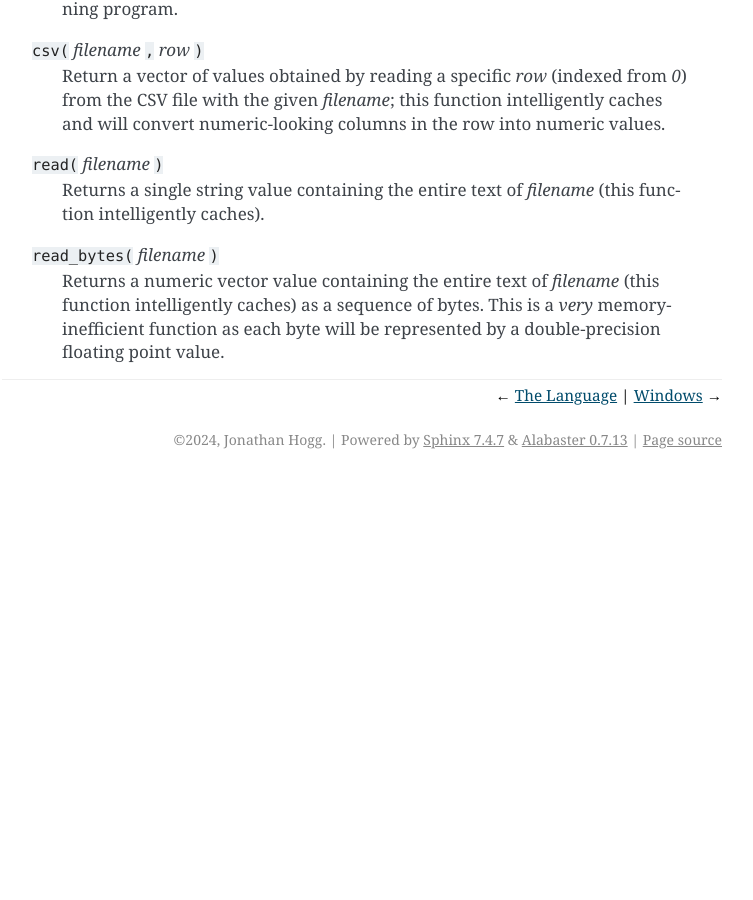
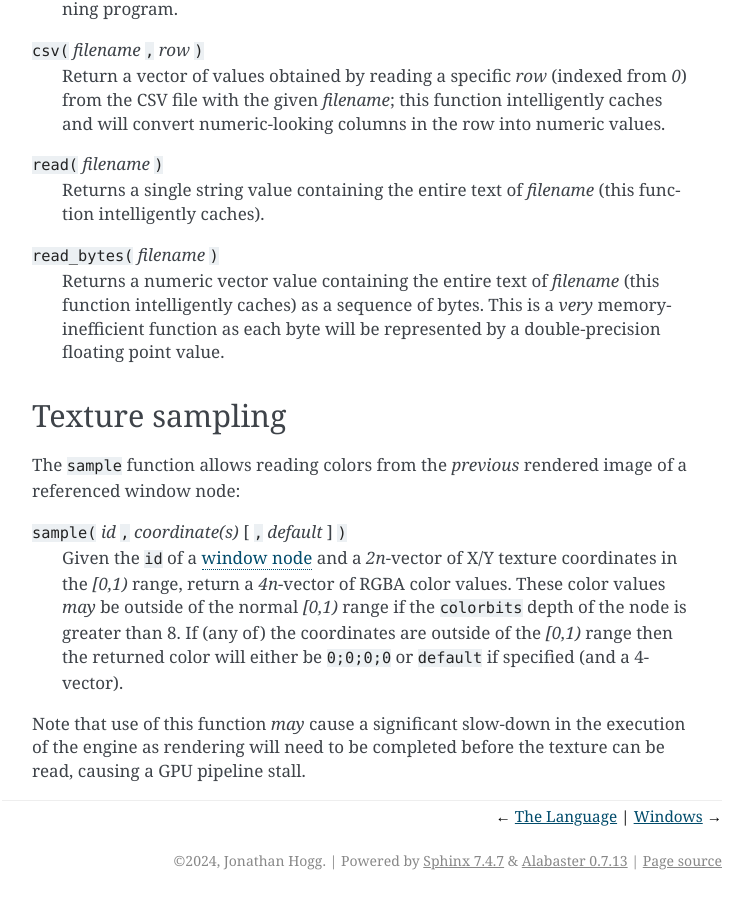
Before and after one commit to jonathanhogg/flitter, a Sphinx documentation site: the page built from docs/builtins.md, in a window 1280 px wide and 900 px high, scrolled down 9359 px. Shown: the whole window, without its empty margins (388-1141 px from the left). Built offline with Sphinx 7.4.7, drawn with Linux system fonts in a browser that asks for light colours; before the commit the page ends 9838 px from its top, so only the background shows below that.

Commit message:
`sample()` function should return entire RGBA color
Also added documentation of it.

```diff
--- a/docs/builtins.md
+++ b/docs/builtins.md
@@ -402,3 +402,20 @@ function intelligently caches).
 function intelligently caches) as a sequence of bytes. This is a *very*
 memory-inefficient function as each byte will be represented by a
 double-precision floating point value.
+
+## Texture sampling
+
+The `sample` function allows reading colors from the *previous* rendered image
+of a referenced window node:
+
+`sample(` *id* `,` *coordinate(s)* [ `,` *default* ] `)`
+: Given the `id` of a [window node](windows.md) and a *2n*-vector of X/Y
+texture coordinates in the *[0,1)* range, return a *4n*-vector of RGBA color
+values. These color values *may* be outside of the normal *[0,1)* range if the
+`colorbits` depth of the node is greater than 8. If (any of) the coordinates
+are outside of the *[0,1)* range then the returned color will either be
+`0;0;0;0` or `default` if specified (and a 4-vector).
+
+Note that use of this function *may* cause a significant slow-down in the
+execution of the engine as rendering will need to be completed before the
+texture can be read, causing a GPU pipeline stall.
```
Also changed, not shown: 1 other file.
